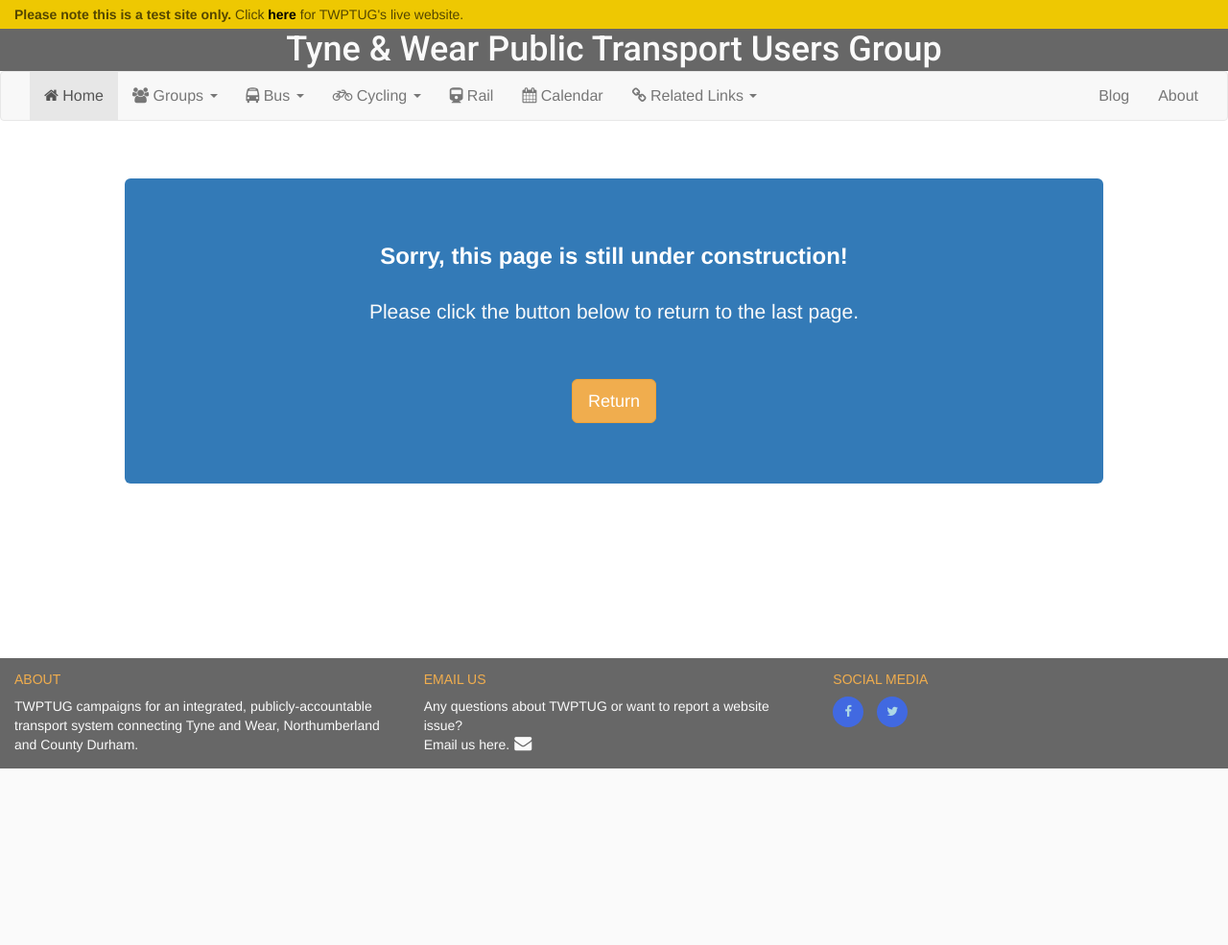
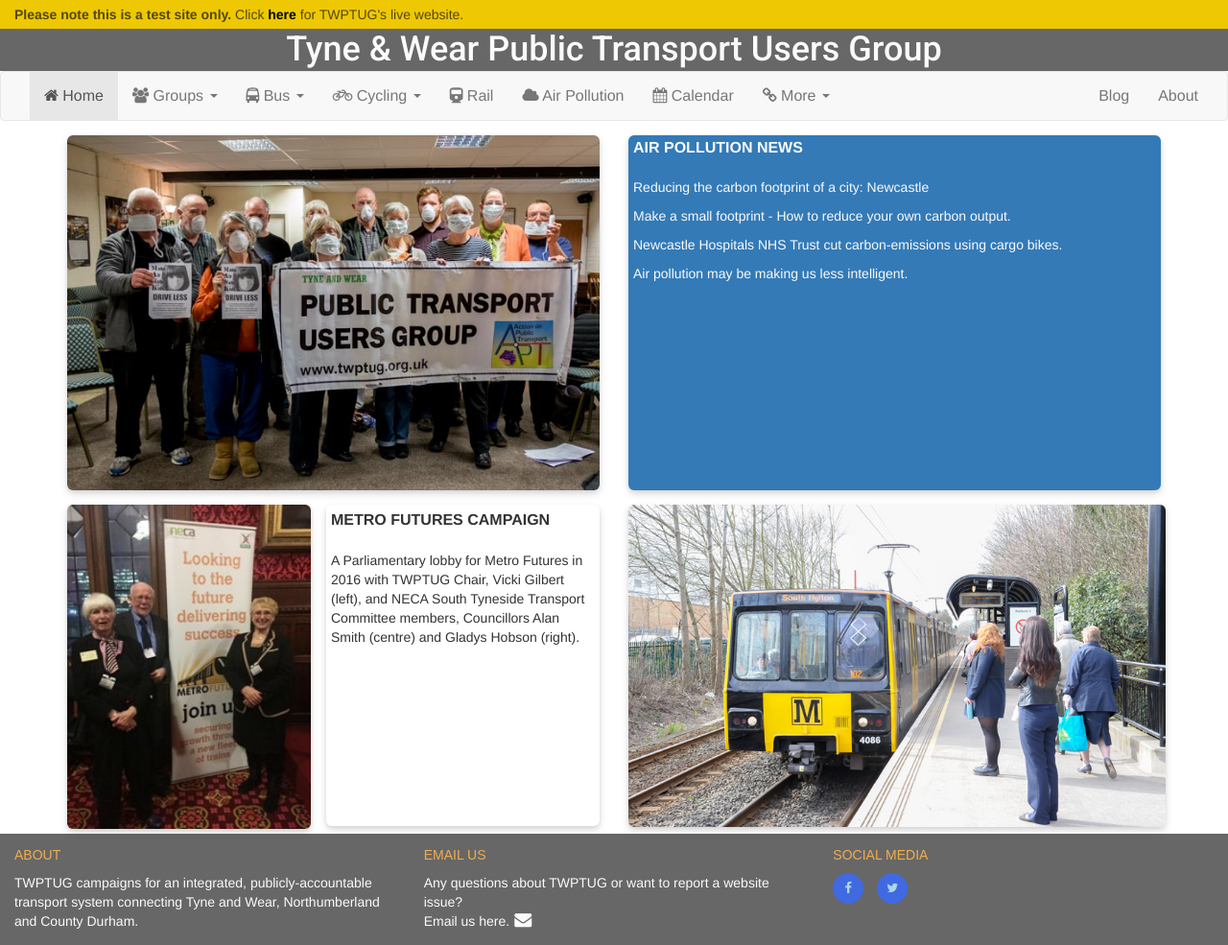
Before and after one commit to kevald1963/milestone-1-twptug-redesign, a Flask app: page /airpollution in a window 1280 px wide. Shown: the whole page at 96% size. Before the commit the page ends 801 px from the top, so only its background shows below. Run offline with Flask 2, Linux system fonts and the light colour scheme; some libraries are stand-ins or nearby versions.

Commit message:
Modified acknowledgement page to reflect base template inheritance. Created new content for air pollution page.

```diff
--- a/static/css/style.css
+++ b/static/css/style.css
@@ -407,6 +407,16 @@ footer {
     box-shadow: 0 4px 8px 0 rgba(0,0,0,0.12), 0 2px 4px 0 rgba(0,0,0,0.08);
 }
 
+/*-------------------------------------------------- Air Pollution Page */
+.air-pollution-image {
+    max-width: 100%;
+    margin-top: 15px;
+    margin-bottom: 0;
+    padding: 0;
+    border-radius: 6px;
+    box-shadow: 0 4px 8px 0 rgba(0,0,0,0.12), 0 2px 4px 0 rgba(0,0,0,0.08);
+}
+
 /*-------------------------------------------------- About Page */
 
 .about-heading {
--- a/templates/airpollution.html
+++ b/templates/airpollution.html
@@ -1,21 +1,87 @@
 {% extends 'base.html' %}
 {% block content %}
-        <section class="body-container">
 
-            <div class="row">
-                <div class="col-xs-12 col-sm-12 col-md-12 col-lg-12">
-                    <!-- UNDER CONSTRUCTION MESSAGE -->
-                    <div class="jumbotron under-construction">
-                        <h1><b>Sorry, this page is still under construction!</b></h1>
-                        <p>
-                           Please click the button below to return to the last page.
-                        </p>
-                        <br></br>
-                        <p><button class="btn btn-lg btn-warning" onclick="goBack()">Return</button></p>
-                    </div>
-                    <!-- /.UNDER CONSTRUCTION MESSAGE -->
+<section class="row">
+
+    <div class="col-xs-12 col-sm-12 col-md-12 col-lg-12">
+        <div class="row">
+
+            <div class="col-xs-12 col-sm-12 col-md-6 col-lg-6">
+                <img class="air-pollution-image" src="static/images/air_pollution_campaign.jpg"
+                     alt="TWPTUG wants to see a a vast reduction in air pollution deaths and suffering
+                     (TWPTUG AGM, 19 October 2015)."
+                     data-toggle="tooltip" data-placement="bottom"
+                     title="TWPTUG wants to see a a vast reduction in air pollution deaths and suffering
+                     (TWPTUG AGM, 19 October 2015).">
+            </div>
+
+            <!-- NEWS -->
+            <div class="col-xs-12 col-sm-12 col-md-12 col-lg-6">
+                <div class="news-rail">
+                    <span class="uppercase panel-title">Air Pollution News</span><br><br>
+                    <!-- <<                                                                       >> -->
+                    <!-- << INSERT NEWS ARTICLES HERE                                             >> -->
+                    <!-- <<                                                                       >> -->
+                    <!-- << General instructions for updating content:                            >> -->
+                    <!-- <<                                                                       >> -->
+                    <!-- << 1. Copy and paste the topmost item between the <a> and </a> tags.     >> -->
+                    <!-- << 2. Replace the href with the new website address.                     >> -->
+                    <!-- << 3. Replace the description between the <p> and </p> tags.             >> -->
+                    <!-- <<                                                                       >> -->
+                    <!-- << For content to be shown in modal windows, do as above but replace     >> -->
+                    <!-- << the opening <a> tag with following template and customise to suit:    >> -->
+                    <!-- << <a href="" data-toggle="modal" data-target="#NameOfModal">            >> -->
+                    <!-- << Note that href must be left null. Copy new modal from existing modal  >> -->
+                    <!-- << further down in document.                                             >> -->
+
+                    <a href="https://bdaily.co.uk/articles/2019/05/15/eco-friendly-train-firm-creates-new-jobs-ahead-of-schedule" target="_blank">
+                        <p>Reducing the carbon footprint of a city: Newcastle</p>
+                    </a>
+
+                    <a href="" target="_blank">
+                        <p>Make a small footprint - How to reduce your own carbon output.</p>
+                    </a>
+
+                    <a href="" target="_blank">
+                        <p>Newcastle Hospitals NHS Trust cut carbon-emissions using cargo bikes.</p>
+                    </a>
+
+                    <a href="" target="_blank">
+                        <p>Air pollution may be making us less intelligent.</p>
+                    </a>
                 </div>
             </div>
+            <!-- /.NEWS -->
+        </div>
+    </div>
 
-        </section>
+    <div class="row">
+        <div class="col-xs-12 col-sm-12 col-md-3 col-lg-3">
+            <img class="rail-image metro-lobby-image" src="static/images/metro_lobby.jpg"
+                 alt="Metro Futures Parliamentary Promotion with TWPTUG Chair, Vicki Gilbert, and
+                 NECA South Tyneside Transport Committee members, Councillors Alan Smith and Gladys Hobson.">
+        </div>
+
+        <div class="col-xs-12 col-sm-12 col-md-3 col-lg-3">
+            <div class="metro-lobby-text">
+                <span class="uppercase panel-title">Metro Futures Campaign</span><br><br>
+                <p>
+                    A Parliamentary lobby for Metro Futures in 2016 with TWPTUG Chair, Vicki Gilbert (left), and
+                    NECA South Tyneside Transport Committee members, Councillors Alan Smith (centre) and Gladys Hobson
+                    (right).
+                </p>
+            </div>
+        </div>
+
+        <div class="col-xs-12 col-sm-12 col-md-6 col-lg-6">
+            <img class="rail-image rail-image-metro" src="static/images/metro_at_a_station.jpg"
+                 alt="Metro train standing at an unknown station."
+                 data-toggle="tooltip" data-placement="bottom"
+                 title="Metro train standing at an unknown station.">
+        </div>
+
+    </div>
+
+</section>
+
 {% endblock %}
--- a/templates/base.html
+++ b/templates/base.html
@@ -101,6 +101,9 @@
                     <!-- RAIL -->
                     <li><a href="{{ url_for('rail') }}"><i class="fa fa-train hidden-xs" aria-hidden="true"></i><span> Rail</span></a></li>
 
+                    <!-- AIR POLLUTION -->
+                    <li><a href="{{ url_for('airpollution') }}"><i class="fa fa-cloud hidden-xs" aria-hidden="true"></i><span> Air Pollution</span></a></li>
+
                     <!-- CALENDAR -->
                     <li><a href="{{ url_for('calendar') }}"><i class="fa fa-calendar hidden-xs" aria-hidden="true"></i><span> Calendar</span></a></li>
 
@@ -108,14 +111,11 @@
                     <li class="dropdown">
                         <a href="#" class="dropdown-toggle" data-toggle="dropdown" role="button" aria-haspopup="true" aria-expanded="false">
                             <i class="fa fa-link hidden-xs" aria-hidden="true"></i>
-                            <span> Related Links</span>
+                            <span> More</span>
                             <span class="caret"></span>
                         </a>
                         <ul class="dropdown-menu">
-                            <li><a href="{{ url_for('pensioners') }}"><span>Pensioners' Travel</span></a></li>
-                            <li><a href="{{ url_for('disability') }}"><span>Disability</span></a></li>
                             <li><a href="{{ url_for('airpollution') }}"><span>Air Pollution</span></a></li>
-                            <li><a href="{{ url_for('transpcomm') }}"><span>Transport Select Committee</span></a></li>
                             <li><a href="{{ url_for('media') }}"><span>Media</span></a></li>
                             <li role="separator" class="divider"></li>
                             <li><a href="http://www.passengertransport.co.uk" target="_blank"><span><i class="fa fa-arrow-circle-right" aria-hidden="true"></i> Passenger Transport Magazine</span></a></li>
```
Also changed, not shown: acknowledgement.html (+10 -239 lines).
